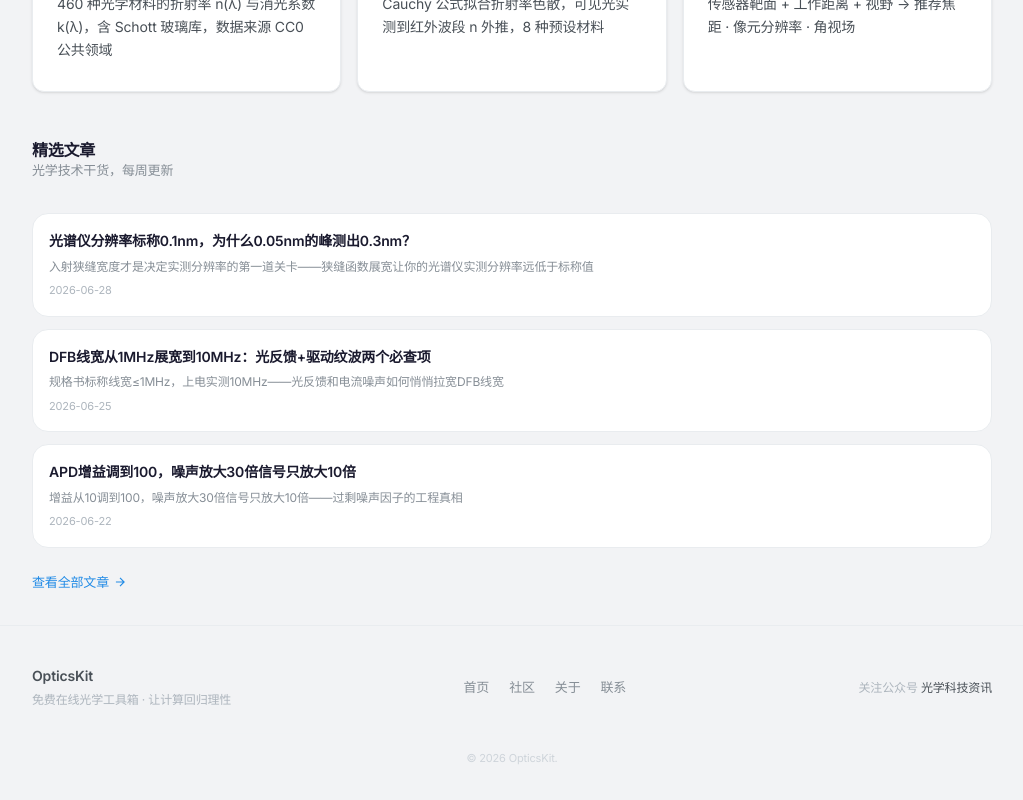
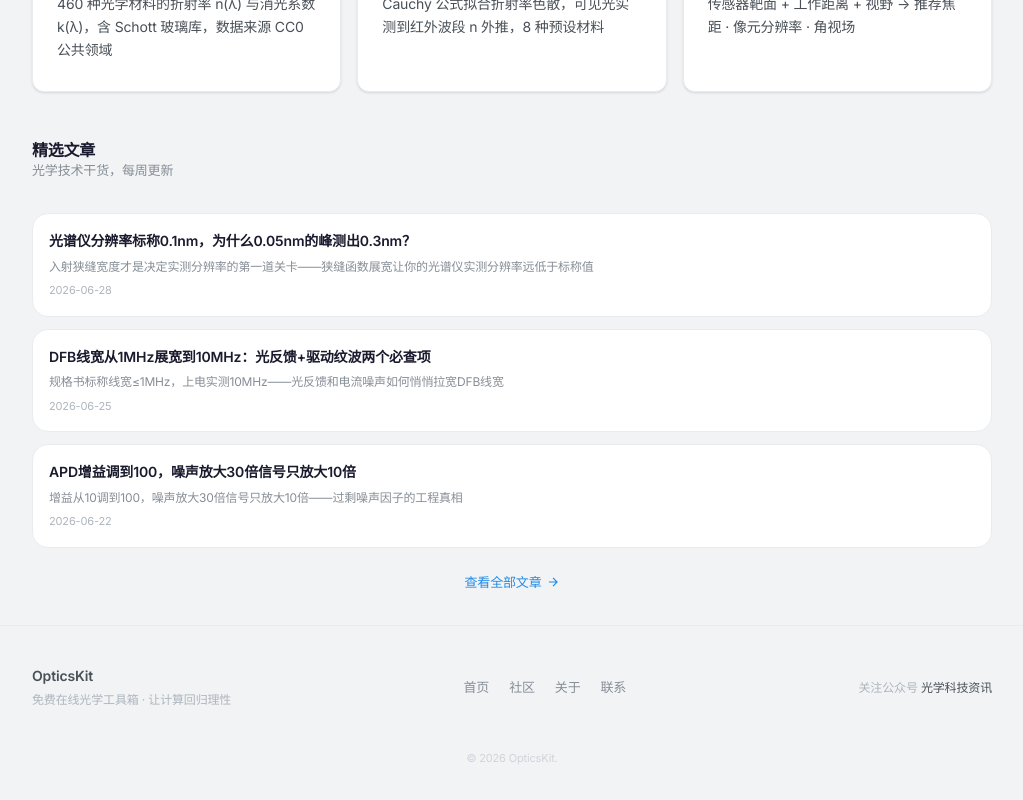
Before and after one commit to wolfoxbmm/opticskit, a Next.js app: page / in a window 1280 px wide. Shown: the part 991-1791 px from the top of the page, without its empty margins (128-1151 px from the left). Built offline with nearby package versions, Linux system fonts and the light colour scheme.

Commit message:
style: center view all articles link

```diff
--- a/src/app/page.tsx
+++ b/src/app/page.tsx
@@ -141,7 +141,7 @@
         ))}
       </div>
 
-      <div className="flex items-center justify-between">
+      <div className="flex items-center justify-center">
         <Link
           href="/articles"
           className="inline-flex items-center gap-1 text-[13px] text-[#228BE6] hover:text-[#1c7ed6] font-medium transition-colors"
```
